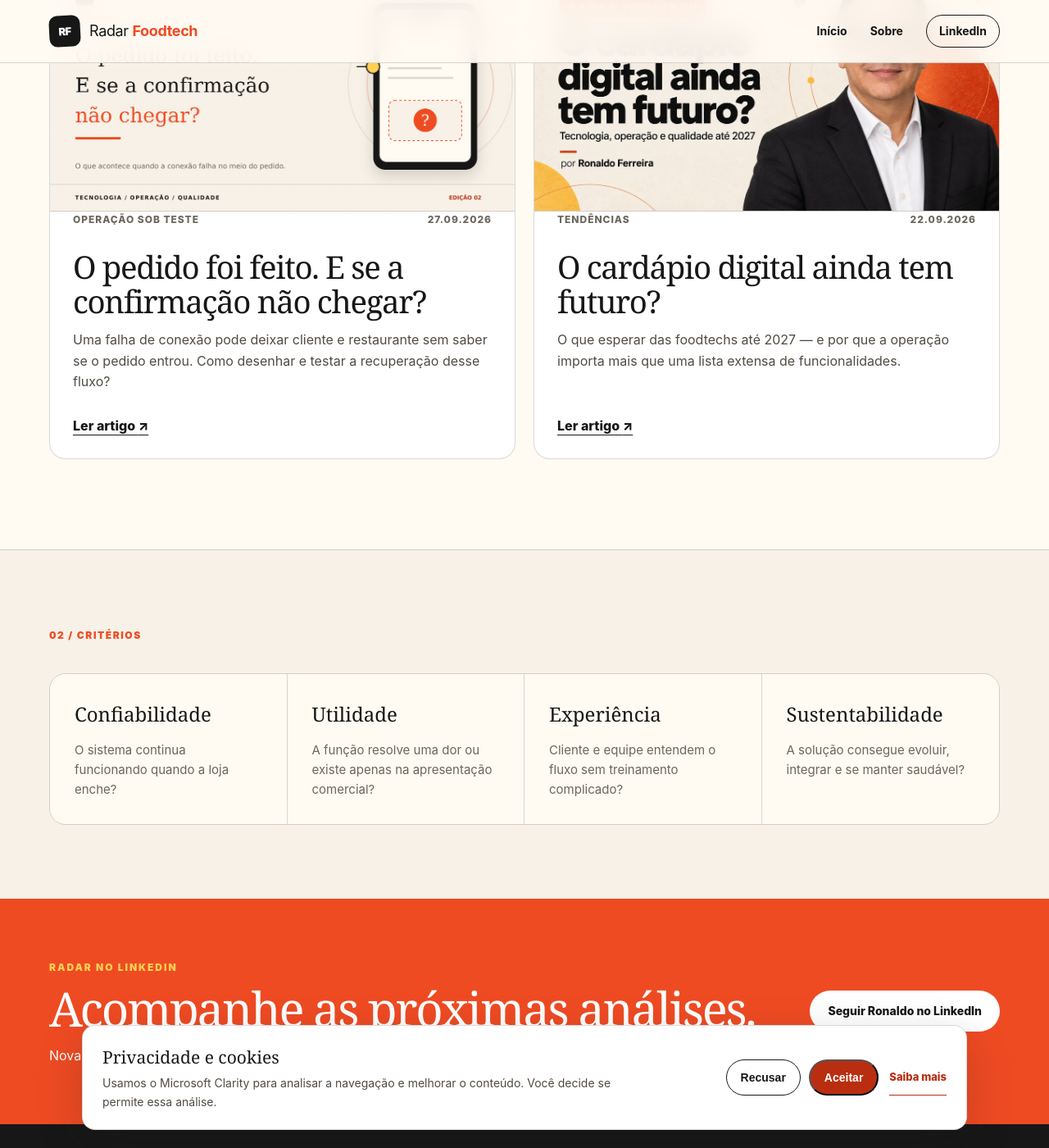
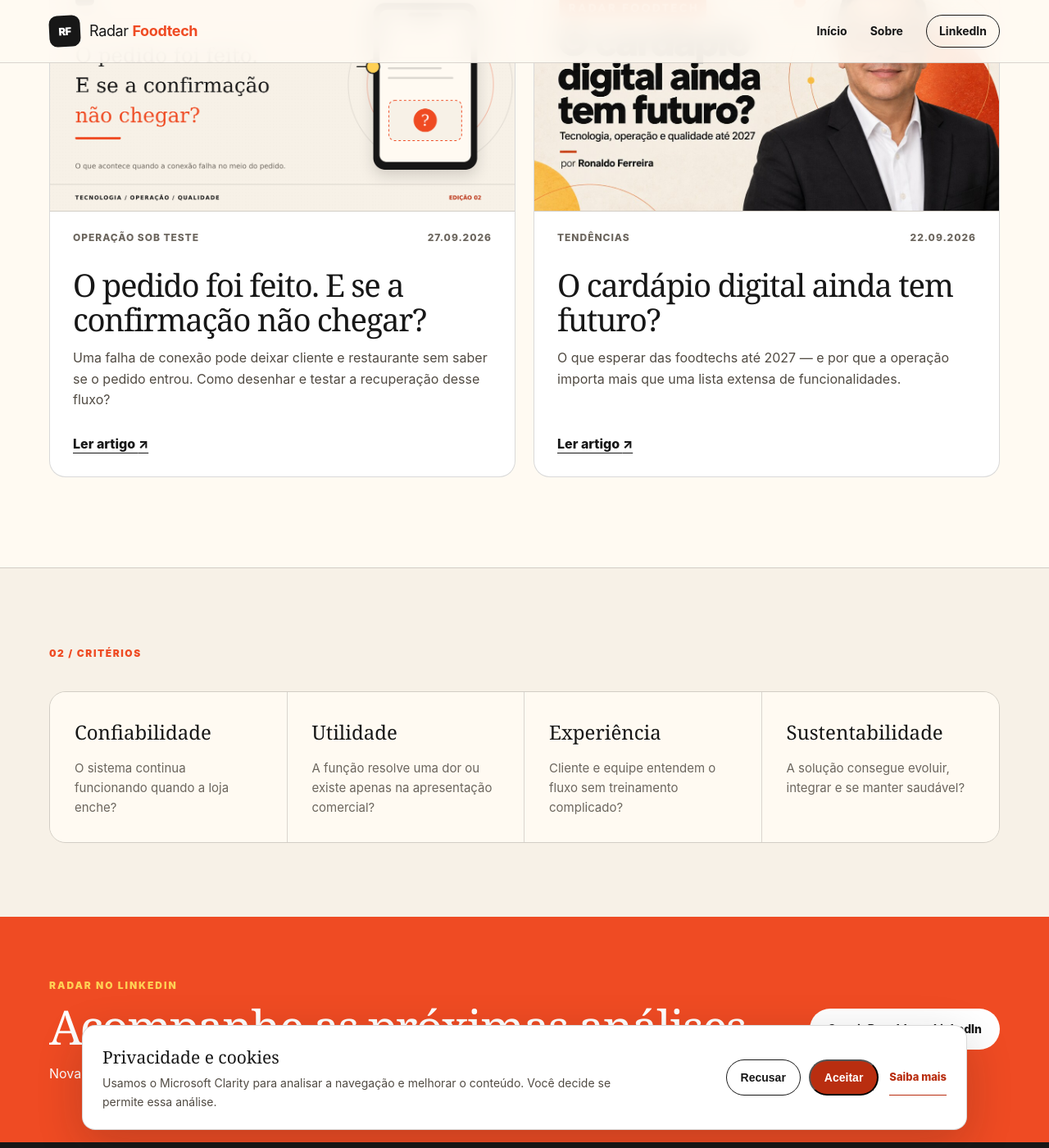
Before and after one commit to inforf/radar-foodtech, a Jekyll site: the page built from index.html, in a window 1280 px wide and 1400 px high, scrolled down 1562 px. Shown: the whole window at 82% size. Built offline with Jekyll 4.4.1, drawn with Linux system fonts in a browser that asks for light colours.

Commit message:
design: refine spacing in article cards

```diff
--- a/assets/css/style.css
+++ b/assets/css/style.css
@@ -83,7 +83,7 @@ nav a { font-size: 14px; font-weight: 700; text-decoration: none; }
 .post-card-cover { display: block; aspect-ratio: 1200 / 627; overflow: hidden; background: var(--paper); border-bottom: 1px solid var(--line); }
 .post-card-cover img { display: block; width: 100%; height: 100%; object-fit: cover; }
 .post-card-top, .post-card h3, .post-card > p, .post-card > .card-link { margin-left: 28px; margin-right: 28px; }
-.post-card-top { display: flex; justify-content: space-between; gap: 20px; color: var(--muted); font-size: 12px; font-weight: 800; letter-spacing: .08em; text-transform: uppercase; }
+.post-card-top { display: flex; justify-content: space-between; gap: 20px; padding-top: 22px; color: var(--muted); font-size: 12px; font-weight: 800; letter-spacing: .08em; text-transform: uppercase; }
 .post-card h3 { max-width: 800px; margin-top: 28px; margin-bottom: 14px; font-family: Georgia, serif; font-size: clamp(30px, 3vw, 42px); font-weight: 500; line-height: 1.08; letter-spacing: -.035em; }
 .post-card h3 a { text-decoration: none; }
 .post-card > p { max-width: 710px; margin-top: 0; margin-bottom: 0; color: #514b43; font-size: 16px; }
```
